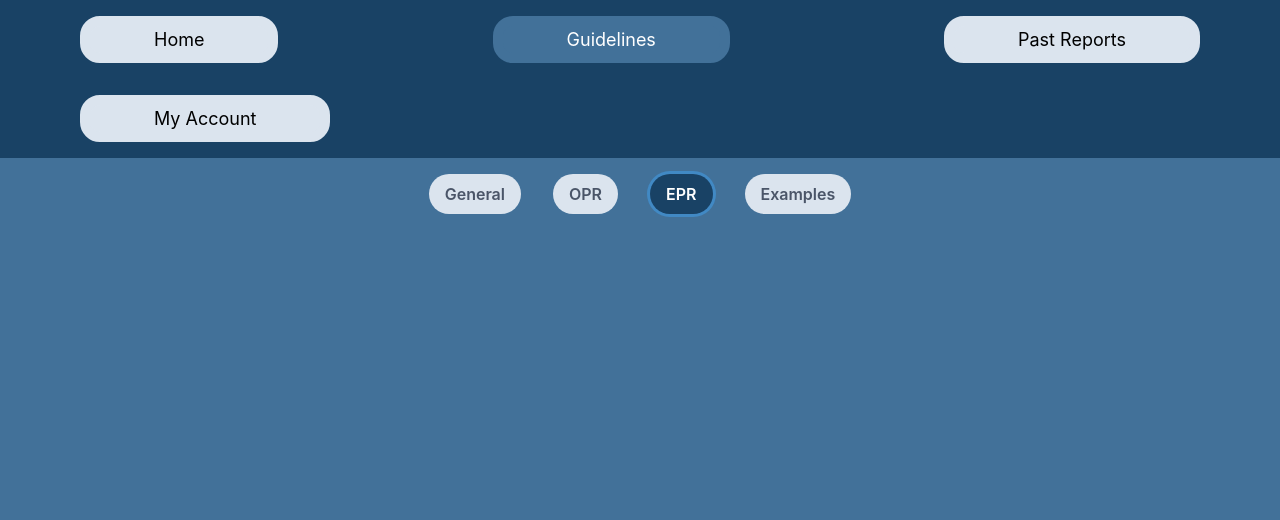
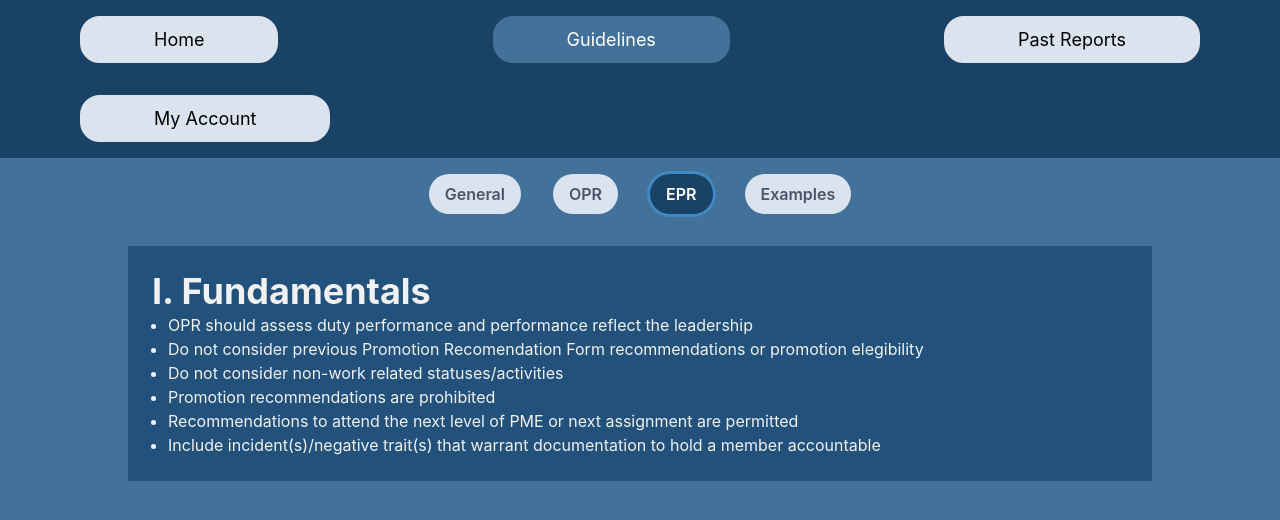
Before and after one commit to cvxluo/junior-design-project, a Next.js app: page /guidelines in a window 1280 px wide. Both pictures are taken after a click on the tab "EPR". Shown: the top 520 px of the page. Built offline with nearby package versions, Linux system fonts and the light colour scheme.

Commit message:
Added fundamentals

```diff
--- a/src/screens/Guidelines/Guidelines.jsx
+++ b/src/screens/Guidelines/Guidelines.jsx
@@ -152,6 +152,19 @@ const eprPromotions = {
   ],
 };
 
+const oprFundamentals = {
+  title: "I. Fundamentals",
+  paragraphContent: " ",
+  listContent: [
+    "OPR should assess duty performance and performance reflect the leadership",
+    "Do not consider previous Promotion Recomendation Form recommendations or promotion elegibility",
+    "Do not consider non-work related statuses/activities",
+    "Promotion recommendations are prohibited",
+    "Recommendations to attend the next level of PME or next assignment are permitted",
+    "Include incident(s)/negative trait(s) that warrant documentation to hold a member accountable",
+  ],
+};
+
 export default function Guidelines() {
   return (
     <div>
@@ -207,6 +220,11 @@ export default function Guidelines() {
                 <InfoBox content={eprPromotions}></InfoBox>
               </VStack>
             </TabPanel>
+            <TabPanel>
+              <VStack>
+                <InfoBox content={oprFundamentals}></InfoBox>
+              </VStack>
+            </TabPanel>
           </TabPanels>
         </Tabs>
       </Box>
```
